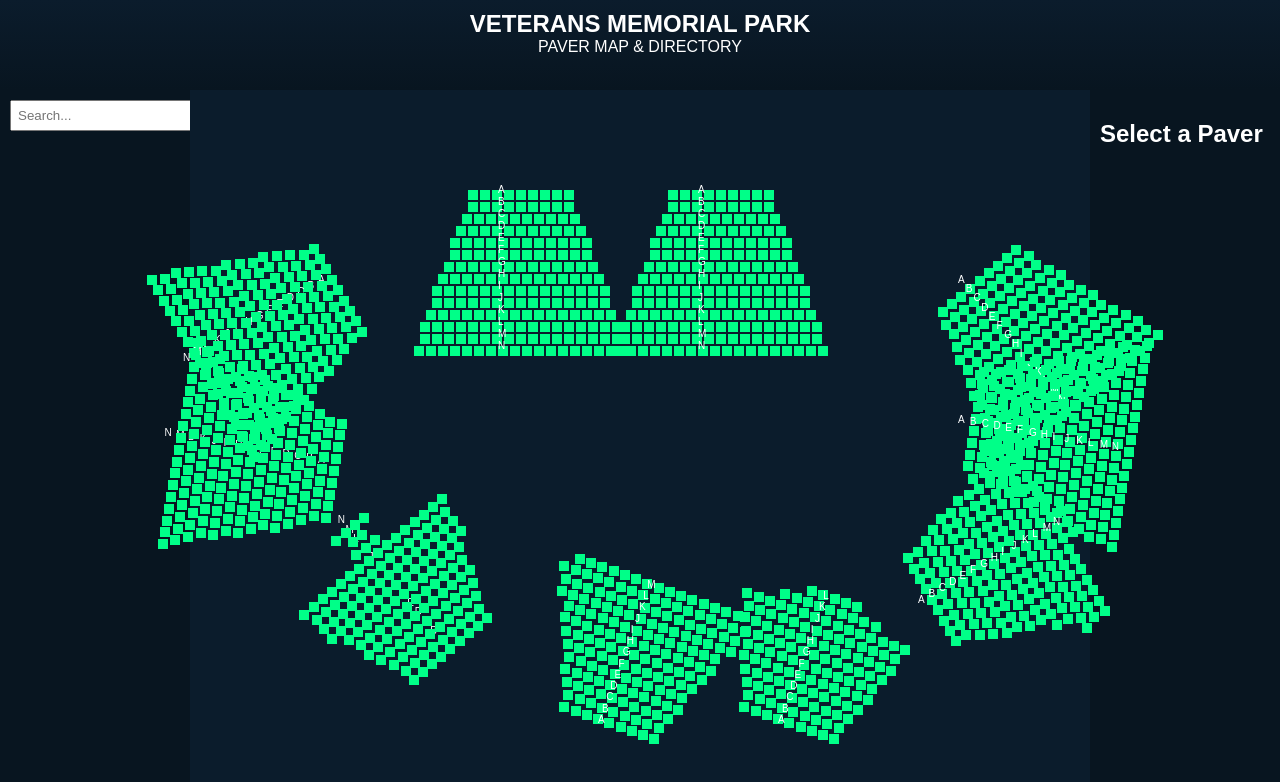
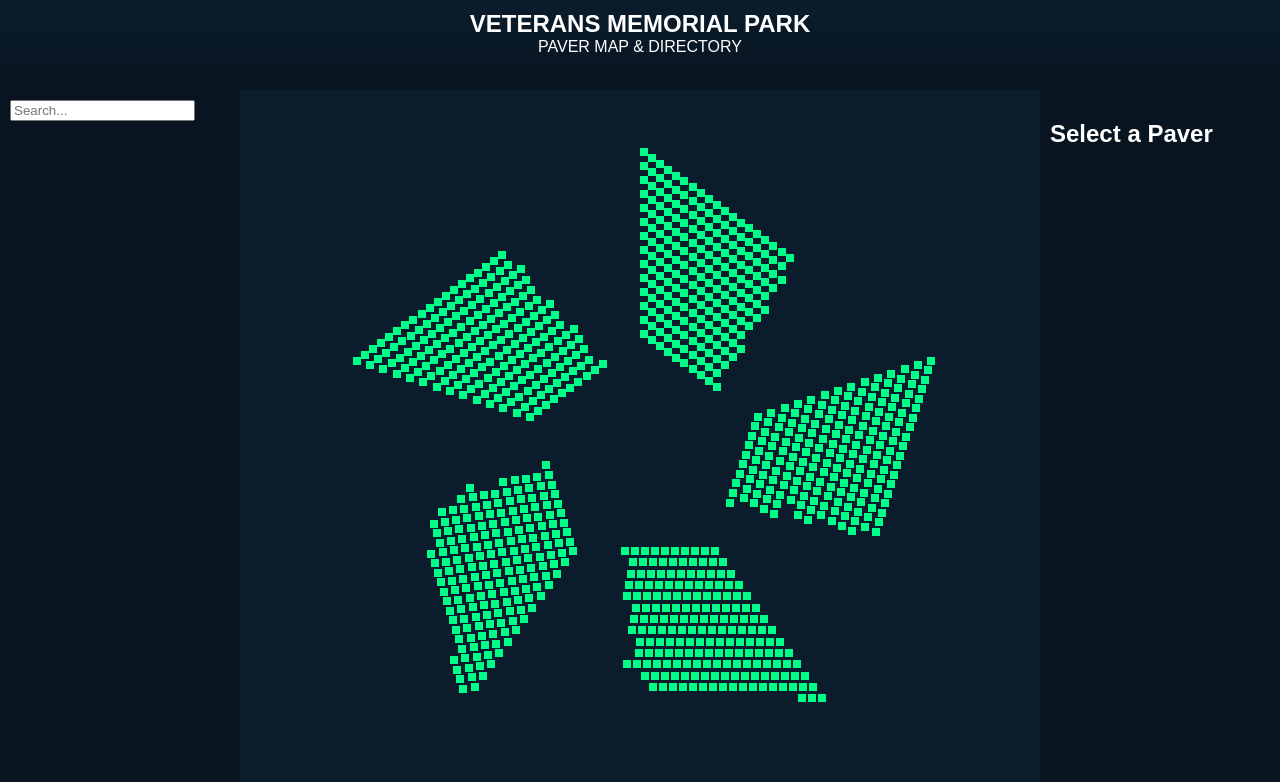
Before and after one commit to EmersonWright/CoKVetsMemorial, a plain HTML site: page index.html in a window 1280 px wide. Drawn offline with Linux system fonts and the light colour scheme.

Commit message:
Update index.html

```diff
--- a/index.html
+++ b/index.html
@@ -12,7 +12,6 @@ body {
     color: white;
 }
 
-/* HEADER */
 .topbar {
     height: 80px;
     text-align: center;
@@ -29,7 +28,6 @@ body {
     width: 260px;
     background: #081520;
     padding: 10px;
-    overflow-y: auto;
 }
 
 .center {
@@ -41,36 +39,22 @@ body {
 
 .map {
     position: relative;
-    width: 900px;
-    height: 700px;
+    width: 800px;
+    height: 800px;
 }
 
-/* PAVERS */
 .paver {
     position: absolute;
-    width: 10px;
-    height: 10px;
+    width: 8px;
+    height: 8px;
     background: #00ff88;
-    cursor: pointer;
 }
 
 .available { background: gray; }
 
-.paver:hover {
-    background: #00ffaa;
-}
-
-/* ROW LABELS */
 .label {
     position: absolute;
     font-size: 10px;
-}
-
-/* SEARCH */
-.search {
-    width: 100%;
-    padding: 6px;
-    margin-bottom: 10px;
 }
 </style>
 </head>
@@ -83,9 +67,8 @@ body {
 </div>
 
 <div class="container">
-
 <div class="left">
-    <input id="search" class="search" placeholder="Search...">
+    <input id="search" placeholder="Search...">
 </div>
 
 <div class="center">
@@ -95,158 +78,129 @@ body {
 <div class="right" id="details">
 <h2>Select a Paver</h2>
 </div>
-
 </div>
 
 <script>
 
-// ===================================
-// SECTION POSITIONS + EDGE DIRECTIONS
-// ===================================
-const CONFIG = {
-
-  "ALPHA 1": { x:520, y:90, angle:180 },
-  "ALPHA 2": { x:320, y:90, angle:180 },
-
-  "BRAVO 1": { x:140, y:180, angle:240 },
-  "BRAVO 2": { x:140, y:360, angle:280 },
-
-  "CHARLIE 1": { x:260, y:540, angle:320 },
-  "CHARLIE 2": { x:420, y:620, angle:20 },
-
-  "DELTA 1": { x:600, y:620, angle:20 },
-  "DELTA 2": { x:740, y:500, angle:60 },
-
-  "ECHO 1": { x:780, y:320, angle:100 },
-  "ECHO 2": { x:780, y:180, angle:140 }
-};
-
-let DATA = [];
+let DATA=[];
 
 fetch('pavers.json')
 .then(r=>r.json())
 .then(d=>{
-    DATA = d;
-    draw(d);
+    DATA=d;
+    draw(DATA);
 });
 
+// ======================
+// PENTAGON GEOMETRY
+// ======================
+const centerX = 400;
+const centerY = 400;
+const sides = 5;
 
-// ===================================
-// ✅ BUILD REAL SHAPES FROM DATA
-// ===================================
+// Generates pentagon points
+function pentagon(radius){
+    const pts=[];
+    for(let i=0;i<sides;i++){
+        const angle = (Math.PI*2/sides)*i - Math.PI/2;
+        pts.push([
+            centerX + Math.cos(angle)*radius,
+            centerY + Math.sin(angle)*radius
+        ]);
+    }
+    return pts;
+}
+
+// ======================
+// SECTION MAPPING
+// ======================
+const ORDER = [
+ "ALPHA 2","ALPHA 1",
+ "ECHO 2","ECHO 1",
+ "DELTA 2","DELTA 1",
+ "CHARLIE 2","CHARLIE 1",
+ "BRAVO 2","BRAVO 1"
+];
+
+// ======================
+// DRAW CORRECTLY
+// ======================
 function draw(data){
 
-    const map = document.getElementById("map");
-    map.innerHTML = "";
+    const map=document.getElementById("map");
+    map.innerHTML="";
 
-    const grouped = {};
+    // group by section + row
+    const grouped={};
 
-    // group by section → row
     data.forEach(p=>{
-        if(!grouped[p.SECTION]) grouped[p.SECTION] = {};
-        if(!grouped[p.SECTION][p.ROW]) grouped[p.SECTION][p.ROW] = [];
+        if(!grouped[p.SECTION]) grouped[p.SECTION]={};
+        if(!grouped[p.SECTION][p.ROW]) grouped[p.SECTION][p.ROW]=[];
         grouped[p.SECTION][p.ROW].push(p);
     });
 
-    for(const section in grouped){
+    // get max rows
+    const rows = [...new Set(data.map(p=>p.ROW))].sort();
 
-        const cfg = CONFIG[section];
-        if(!cfg) continue;
+    rows.forEach((rowLetter,rowIndex)=>{
 
-        const rows = Object.keys(grouped[section]).sort();
+        const inner = pentagon(120 + rowIndex*14);
 
-        const angle = cfg.angle * Math.PI/180;
-        const spacing = 12;
+        inner.forEach((pt,i)=>{
 
-        const edgeDx = Math.cos(angle);
-        const edgeDy = Math.sin(angle);
+            const next = inner[(i+1)%inner.length];
 
-        const outDx = Math.cos(angle - Math.PI/2);
-        const outDy = Math.sin(angle - Math.PI/2);
+            // get sections mapping
+            const s1 = ORDER[i*2];
+            const s2 = ORDER[i*2+1];
 
-        rows.forEach((rowLetter, rowIndex)=>{
+            drawSectionRow(grouped[s1],rowLetter,pt,next,map,true);
+            drawSectionRow(grouped[s2],rowLetter,pt,next,map,false);
 
-            const rowItems = grouped[section][rowLetter];
+        });
 
-            // ✅ SORT BY NUMBER
-            rowItems.sort((a,b)=>a.NUMBER - b.NUMBER);
+    });
+}
 
-            const rowWidth = rowItems.length;
 
-            // ✅ CENTER ROW
-            rowItems.forEach((p, i)=>{
+// ======================
+// DRAW SINGLE SECTION ROW
+// ======================
+function drawSectionRow(sec,row,pt1,pt2,map,flip){
 
-                const centeredCol = i - rowWidth/2;
+    if(!sec || !sec[row]) return;
 
-                const x = cfg.x
-                        + edgeDx * centeredCol * spacing
-                        + outDx * rowIndex * spacing;
+    const items = sec[row].sort((a,b)=>a.NUMBER-b.NUMBER);
 
-                const y = cfg.y
-                        + edgeDy * centeredCol * spacing
-                        + outDy * rowIndex * spacing;
+    const dx = pt2[0]-pt1[0];
+    const dy = pt2[1]-pt1[1];
 
-                const div = document.createElement("div");
-                div.className = "paver";
+    const len = Math.sqrt(dx*dx+dy*dy);
+
+    const ux = dx/len;
+    const uy = dy/len;
+
+    const spacing = 10;
+
+    items.forEach((p,i)=>{
+
+        const index = flip ? i : (items.length-i);
+
+        const x = pt1[0] + ux * index * spacing;
+        const y = pt1[1] + uy * index * spacing;
+
+        const div=document.createElement("div");
+        div.className="paver";
 
         if(!p.NAME) div.classList.add("available");
 
-                div.style.left = x + "px";
-                div.style.top = y + "px";
-
-                div.onclick = ()=>show(p);
+        div.style.left=x+"px";
+        div.style.top=y+"px";
 
         map.appendChild(div);
     });
-
-            // ✅ ROW LABEL
-            const lx = cfg.x + outDx * rowIndex * spacing;
-            const ly = cfg.y + outDy * rowIndex * spacing;
-
-            const label = document.createElement("div");
-            label.className = "label";
-            label.innerText = rowLetter;
-
-            label.style.left = (lx - 12) + "px";
-            label.style.top = (ly - 6) + "px";
-
-            map.appendChild(label);
-
-        });
-    }
 }
 
-
-// ===================================
-// DETAILS PANEL
-// ===================================
-function show(p){
-    document.getElementById("details").innerHTML = `
-        <h2>${p.NAME || "Available"}</h2>
-        <p><b>${p.SECTION}</b></p>
-        <p>Row ${p.ROW} | #${p.NUMBER}</p>
-        <hr>
-        <p>${p.BRANCH || ""}</p>
-        <p>${p["YEARS SERVED"] || ""}</p>
-        <p>${p["WAR & AWARDS"] || ""}</p>
-    `;
-}
-
-
-// ===================================
-// SEARCH
-// ===================================
-document.getElementById("search").addEventListener("input", e=>{
-    const term = e.target.value.toLowerCase();
-
-    draw(
-        term
-        ? DATA.filter(p => p.NAME && p.NAME.toLowerCase().includes(term))
-        : DATA
-    );
-});
-
 </script>
-
 </body>
 </html>
```
Lines whose indentation alone changed are shown as unchanged.
